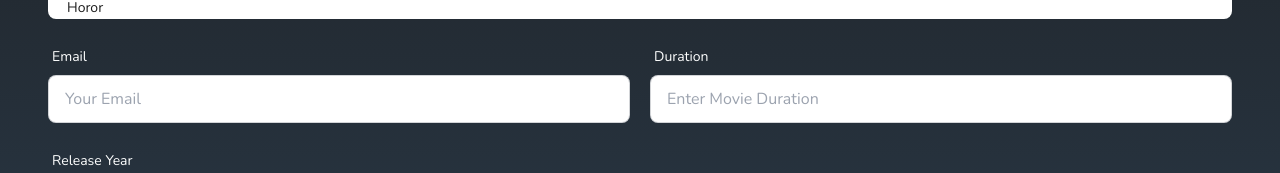
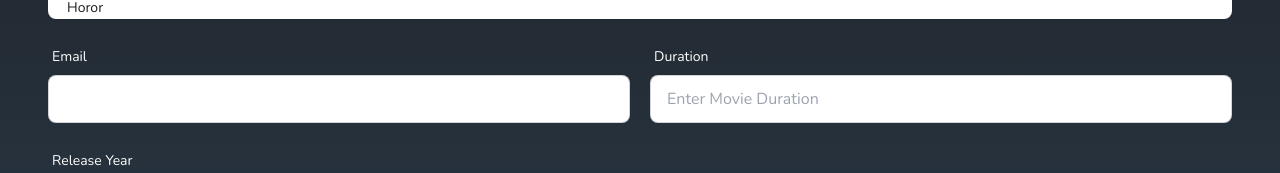
Before and after one commit to MohammadRayhan190720/Movie-Portal-website, a React (Vite) app: page /addmovies in a window 1280 px wide. Shown: the part 539-712 px from the top of the page. Built offline with nearby package versions, Linux system fonts and the light colour scheme; no server answers.

Commit message:
email value set default user

```diff
--- a/src/pages/AddMovie.jsx
+++ b/src/pages/AddMovie.jsx
@@ -1,4 +1,4 @@
-import { useContext, useState } from "react";
+import { useContext, useEffect, useState } from "react";
 import { Rating } from "react-simple-star-rating";
 import Swal from "sweetalert2";
 import { AuthContext } from "../provider/AuthProvider";
@@ -6,10 +6,13 @@ import { AuthContext } from "../provider/AuthProvider";
 const AddMovie = () => {
 
   const {user} = useContext(AuthContext);
+  console.log(user);
 
     const [selectedGenres, setSelectedGenres] = useState([]);
     const[releaseYear,setReleaseYear] = useState("");
     const[rating,setRating] = useState();
+    const [email, setEmail] = useState("");
+
 
     const handleGenreChange = (event) => {
       const options = event.target.selectedOptions; // Get selected options
@@ -27,6 +30,17 @@ const AddMovie = () => {
     const handleRatingChange = (rate) =>{
       setRating(rate)
     }
+
+    //default email
+      useEffect(() => {
+        if (user) {
+          setEmail(user.email ||  ""); // Prefill when user updates
+        }
+      }, [user]);
+
+        const handleInputChange = (e) => {
+          setEmail(e.target.value); // Update state as user types
+        };
 
 
   const handleAddMovie = (e) => {
@@ -150,8 +164,9 @@ const AddMovie = () => {
                     <span className="label-text text-text">Email</span>
                   </label>
                   <input
-                    type="number"
-                    placeholder="Your Email"
+                    type="email"
+                    onChange={handleInputChange}
+                    value={user?.email}
                     className="input input-bordered"
                     required
                   />
```
